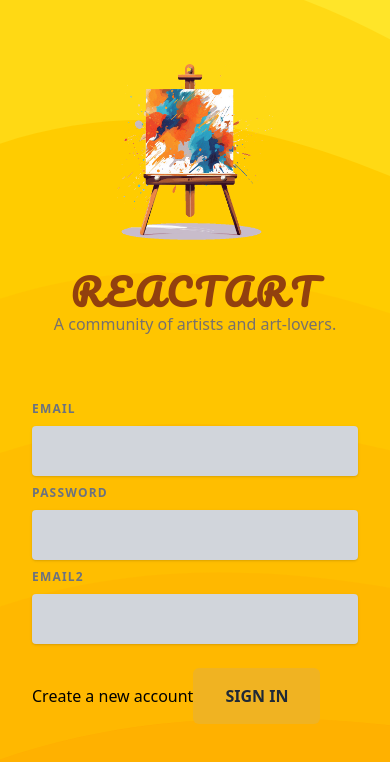
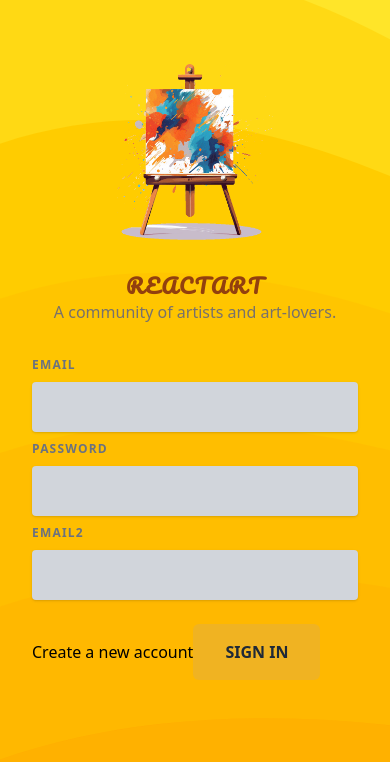
Before and after one commit to LevDoesCode/practice-react, a React (Vite) app in the folder 01-learning/02-path2/13-tailwind-styling/: page / in a window 390 px wide. Shown: the top 762 px of the page. Built offline with nearby package versions, Linux system fonts and the light colour scheme.

Commit message:
Added media queries using 'md' prefix for medium min 768px

```diff
--- a/01-learning/02-path2/13-tailwind-styling/src/components/Header.jsx
+++ b/01-learning/02-path2/13-tailwind-styling/src/components/Header.jsx
@@ -49,9 +49,9 @@ import logo from "../assets/logo.png";
 
 export default function Header() {
     return (
-        <header className="flex flex-col items-center mt-8 mb-16">
+        <header className="flex flex-col items-center mt-8 mb-8 md:mb-16">
             <img src={logo} alt="A canvas" className="mb-8 w-44 h-44 object-contain" />
-            <h1 className="text-4xl font-semibold tracking-widest text-center uppercase text-amber-800 font-title">
+            <h1 className="text-xl md:text-4xl font-semibold tracking-widest text-center uppercase text-amber-800 font-title">
                 ReactArt
             </h1>
             <p className="text-stone-500">A community of artists and art-lovers.</p>
```
